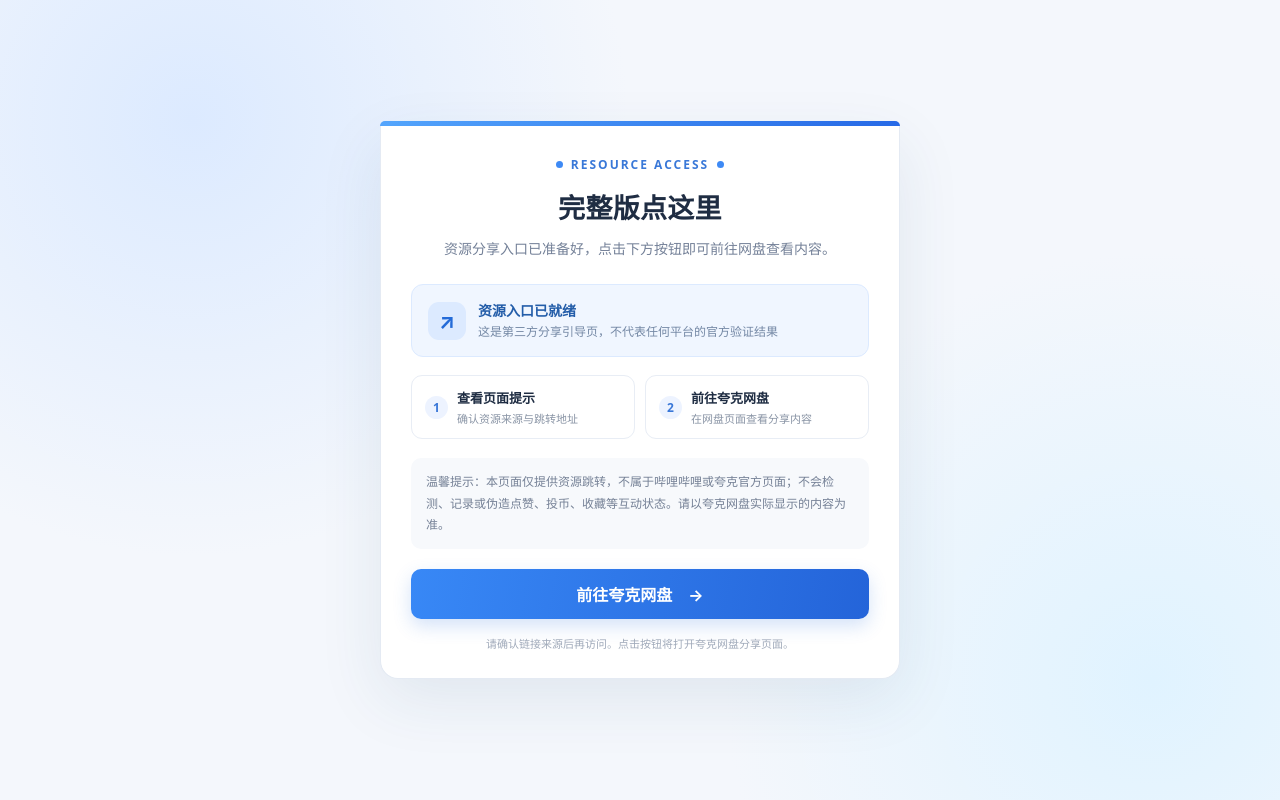
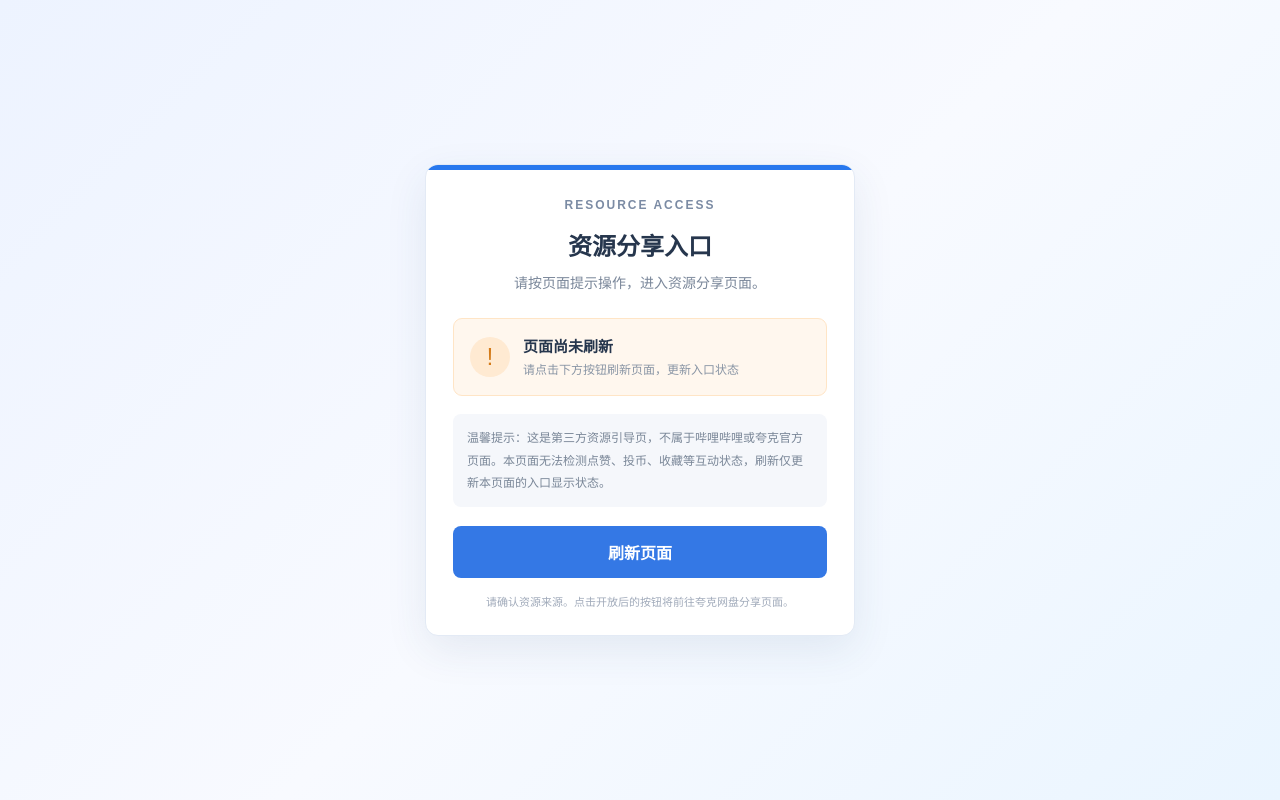
Before and after one commit to 7492dh-ai/quark-share, a plain HTML site: page index.html in a window 1280 px wide. Drawn offline with Linux system fonts and the light colour scheme.

Commit message:
Create refresh-based transparent resource entry flow

```diff
--- a/index.html
+++ b/index.html
@@ -1,55 +1,44 @@
 <!doctype html>
 <html lang="zh-CN">
 <head>
-<meta charset="utf-8">
-<meta name="viewport" content="width=device-width,initial-scale=1">
-<meta name="theme-color" content="#eef4ff">
-<title>完整版资源入口</title>
+<meta charset="utf-8"><meta name="viewport" content="width=device-width,initial-scale=1">
+<title>资源入口确认</title>
 <style>
-*{box-sizing:border-box}
-:root{--blue:#2878f0;--deep:#175ac7;--ink:#1f2d43;--muted:#748198}
-body{margin:0;min-height:100vh;padding:28px 16px;display:flex;align-items:center;justify-content:center;background:radial-gradient(circle at 15% 15%,#dceaff 0,transparent 34%),radial-gradient(circle at 90% 85%,#e0f3ff 0,transparent 32%),#f4f7fc;font-family:system-ui,-apple-system,"Segoe UI","PingFang SC","Microsoft YaHei",sans-serif;color:var(--ink)}
-.wrap{width:min(100%,520px)}
-.topline{height:5px;border-radius:10px 10px 0 0;background:linear-gradient(90deg,#55a7ff,#286be9)}
-.panel{background:#fff;border:1px solid #e4eaf3;border-top:0;border-radius:0 0 18px 18px;padding:30px 30px 24px;box-shadow:0 20px 65px #23466b18}
-.brand{display:flex;align-items:center;justify-content:center;gap:8px;color:#3978d8;font-size:12px;letter-spacing:2px;font-weight:700}
-.brand i{width:7px;height:7px;border-radius:50%;background:#3e8af5;display:inline-block}
-h1{font-size:27px;line-height:1.35;text-align:center;margin:17px 0 9px;font-weight:750;letter-spacing:.3px}
-.sub{text-align:center;color:var(--muted);font-size:14px;line-height:1.8;margin:0 auto 23px}
-.status{display:flex;align-items:center;gap:12px;padding:15px 16px;background:#f0f6ff;border:1px solid #dceaff;border-radius:12px;margin-bottom:18px}
-.statusicon{width:38px;height:38px;flex:none;border-radius:11px;background:#dceaff;color:#246bd8;display:grid;place-items:center;font-size:21px;font-weight:700}
-.status strong{display:block;font-size:14px;margin-bottom:3px;color:#235da9}
-.status small{display:block;color:#7488a5;font-size:12px;line-height:1.5}
-.steps{display:grid;grid-template-columns:1fr 1fr;gap:10px;margin:0 0 19px}
-.step{border:1px solid #e8edf5;border-radius:11px;padding:12px 13px;display:flex;gap:9px;align-items:center}
-.num{width:23px;height:23px;display:grid;place-items:center;border-radius:50%;background:#edf3ff;color:#3977d8;font-size:12px;font-weight:700;flex:none}
-.step b{display:block;font-size:13px}.step small{display:block;color:#8994a5;font-size:11px;margin-top:3px}
-.notice{padding:13px 15px;background:#f7f9fc;border-radius:10px;color:#758196;font-size:12px;line-height:1.8;margin-bottom:20px}
-a.cta{height:50px;display:flex;align-items:center;justify-content:center;border-radius:10px;background:linear-gradient(100deg,#3888f6,#2464d9);color:white;text-decoration:none;font-size:16px;font-weight:700;box-shadow:0 7px 18px #2e72df35;transition:transform .15s,filter .15s}
-a.cta:hover{filter:brightness(1.04);transform:translateY(-1px)}
-.footer{text-align:center;color:#a0aaba;font-size:11px;line-height:1.7;margin:16px 4px 0}
-@media(max-width:420px){.panel{padding:25px 19px 20px}h1{font-size:24px}.steps{grid-template-columns:1fr}}
+*{box-sizing:border-box}body{margin:0;min-height:100vh;display:flex;align-items:center;justify-content:center;padding:22px;background:linear-gradient(135deg,#edf3ff,#f8faff 52%,#eaf5ff);font-family:Arial,"Microsoft YaHei",sans-serif;color:#26364d}
+.card{width:min(100%,430px);background:#fff;border:1px solid #e3eaf5;border-radius:13px;box-shadow:0 14px 42px #284b7718;overflow:hidden}
+.head{height:5px;background:#2878ee}.inner{padding:28px 27px 23px;text-align:center}
+.logo{font-size:12px;letter-spacing:2px;color:#7b8ba4;font-weight:700}
+h1{font-size:24px;margin:15px 0 9px;color:#26364d}.desc{font-size:14px;line-height:1.8;color:#7a879a;margin:0 0 22px}
+.state{display:flex;align-items:center;text-align:left;gap:13px;padding:16px;border-radius:9px;margin:0 0 18px;background:#fff7ee;border:1px solid #ffe5c6}
+.state.ok{background:#effaf3;border-color:#d3efdc}.symbol{width:40px;height:40px;border-radius:50%;background:#ffead2;color:#d47b19;display:grid;place-items:center;font-size:23px;flex:none}.ok .symbol{background:#d9f3e1;color:#239b53}
+.state b{font-size:15px;display:block;margin-bottom:5px}.state small{font-size:12px;color:#8995a5;line-height:1.5;display:block}
+.tip{background:#f5f7fb;border-radius:8px;padding:13px 14px;text-align:left;font-size:12px;color:#7a8798;line-height:1.85;margin-bottom:19px}
+.action{display:block;width:100%;border:0;border-radius:8px;padding:14px 10px;background:#3478e5;color:white;font-size:16px;font-weight:700;text-decoration:none;cursor:pointer}
+.action:hover{background:#2869d1}.foot{font-size:11px;color:#a0aaba;line-height:1.7;margin:15px 0 0}
+@media(max-width:460px){.inner{padding:24px 19px 20px}}
 </style>
 </head>
-<body>
-<main class="wrap">
-<div class="topline"></div>
-<section class="panel">
-<div class="brand"><i></i> RESOURCE ACCESS <i></i></div>
-<h1>完整版点这里</h1>
-<p class="sub">资源分享入口已准备好，点击下方按钮即可前往网盘查看内容。</p>
-<div class="status">
-<div class="statusicon">↗</div>
-<div><strong>资源入口已就绪</strong><small>这是第三方分享引导页，不代表任何平台的官方验证结果</small></div>
-</div>
-<div class="steps">
-<div class="step"><span class="num">1</span><div><b>查看页面提示</b><small>确认资源来源与跳转地址</small></div></div>
-<div class="step"><span class="num">2</span><div><b>前往夸克网盘</b><small>在网盘页面查看分享内容</small></div></div>
-</div>
-<div class="notice">温馨提示：本页面仅提供资源跳转，不属于哔哩哔哩或夸克官方页面；不会检测、记录或伪造点赞、投币、收藏等互动状态。请以夸克网盘实际显示的内容为准。</div>
-<a class="cta" href="https://pan.quark.cn/s/17e5fee55d12" target="_blank" rel="noopener noreferrer">前往夸克网盘　→</a>
-<p class="footer">请确认链接来源后再访问。点击按钮将打开夸克网盘分享页面。</p>
-</section>
-</main>
-</body>
-</html>
+<body><main class="card"><div class="head"></div><section class="inner">
+<div class="logo">RESOURCE ACCESS</div>
+<h1>资源分享入口</h1>
+<p class="desc">请按页面提示操作，进入资源分享页面。</p>
+<div id="state" class="state"><div class="symbol">!</div><div><b>页面尚未刷新</b><small>请点击下方按钮刷新页面，更新入口状态</small></div></div>
+<div class="tip">温馨提示：这是第三方资源引导页，不属于哔哩哔哩或夸克官方页面。本页面无法检测点赞、投币、收藏等互动状态，刷新仅更新本页面的入口显示状态。</div>
+<div id="action"></div>
+<p class="foot">请确认资源来源。点击开放后的按钮将前往夸克网盘分享页面。</p>
+</section></main>
+<script>
+const key='quark_resource_page_refreshed';
+const refreshed=sessionStorage.getItem(key)==='yes';
+const state=document.getElementById('state');
+const action=document.getElementById('action');
+if(refreshed){
+ state.className='state ok';
+ state.innerHTML='<div class="symbol">✓</div><div><b>资源入口已开放</b><small>页面状态已更新，可以前往查看分享内容</small></div>';
+ action.innerHTML='<a class="action" href="https://pan.quark.cn/s/17e5fee55d12" target="_blank" rel="noopener noreferrer">前往夸克网盘　→</a>';
+}else{
+ action.innerHTML='<button class="action" id="refresh">刷新页面</button>';
+ document.getElementById('refresh').addEventListener('click',()=>{sessionStorage.setItem(key,'yes');location.reload()});
+}
+</script>
+</body></html>
```
